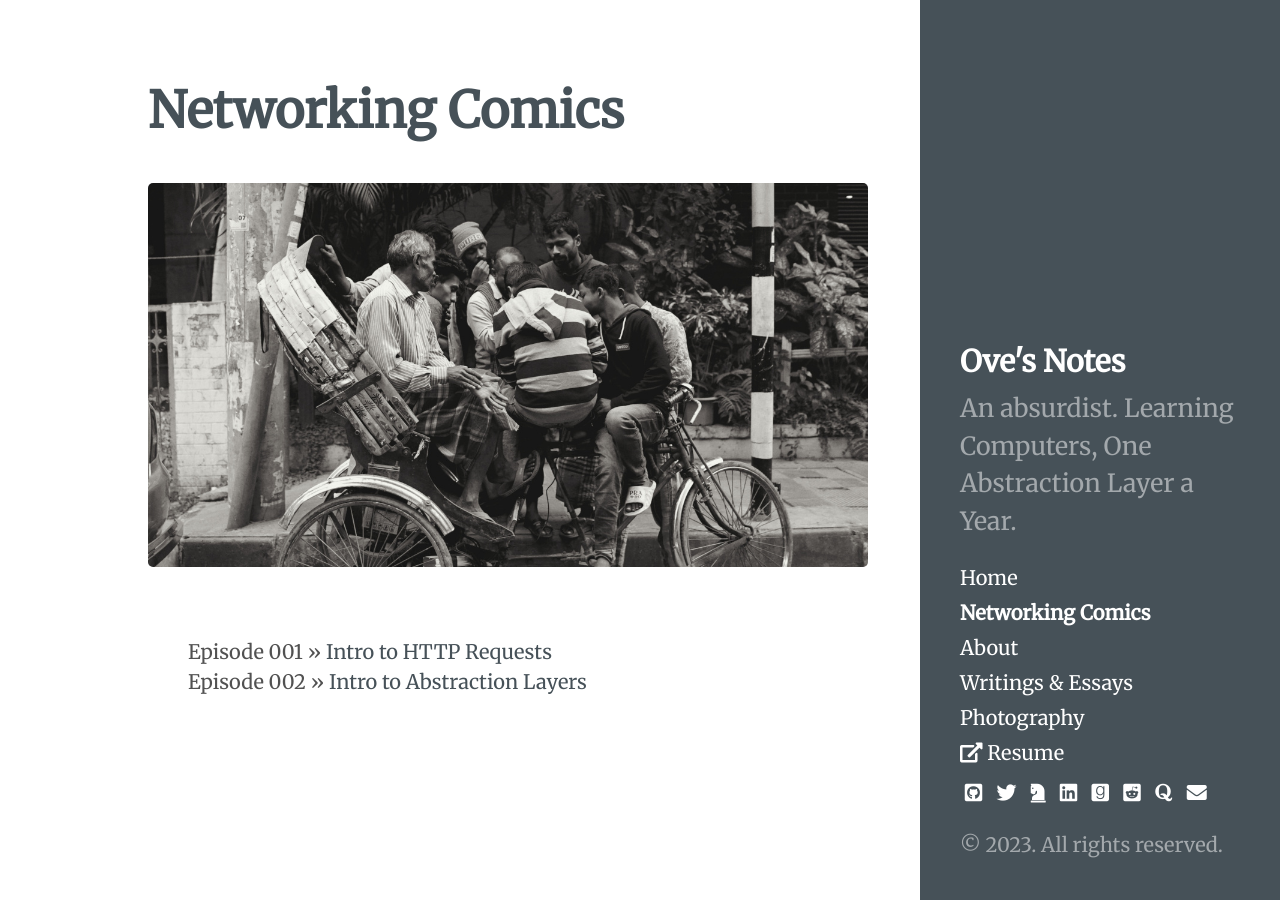
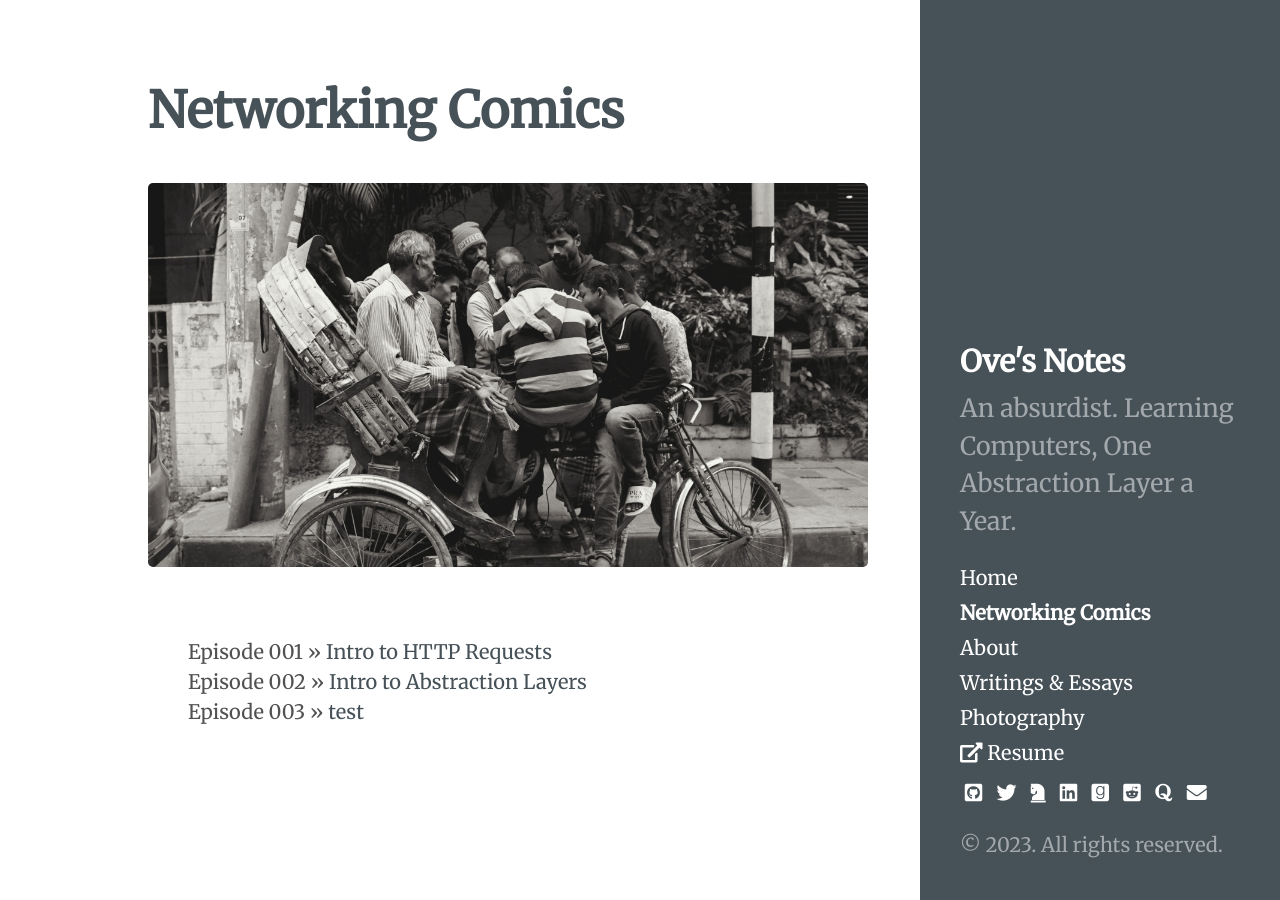
Before and after one commit to raihantarek/raihantarek.github.io, a Jekyll site: the page built from Computer-Networking-Series.md, in a window 1280 px wide. Built offline with Jekyll 4.4.1, drawn with Linux system fonts in a browser that asks for light colours.

Commit message:
Update Computer-Networking-Series.md

```diff
--- a/Computer-Networking-Series.md
+++ b/Computer-Networking-Series.md
@@ -9,4 +9,5 @@ title: Networking Comics
 <ul style="list-style: none;">
 	<li> Episode 001 » <a href="/Networking_Comics/episode_001/" target="_blank"> Intro to HTTP Requests</a></li>
 	<li> Episode 002 » <a href="/Networking_Comics/episode_002/" target="_blank">Intro to Abstraction Layers</a></li>
+	<li> Episode 003 » <a href="/Networking_Comics/episode_003/" target="_blank">test</a></li>
 </ul>
```
